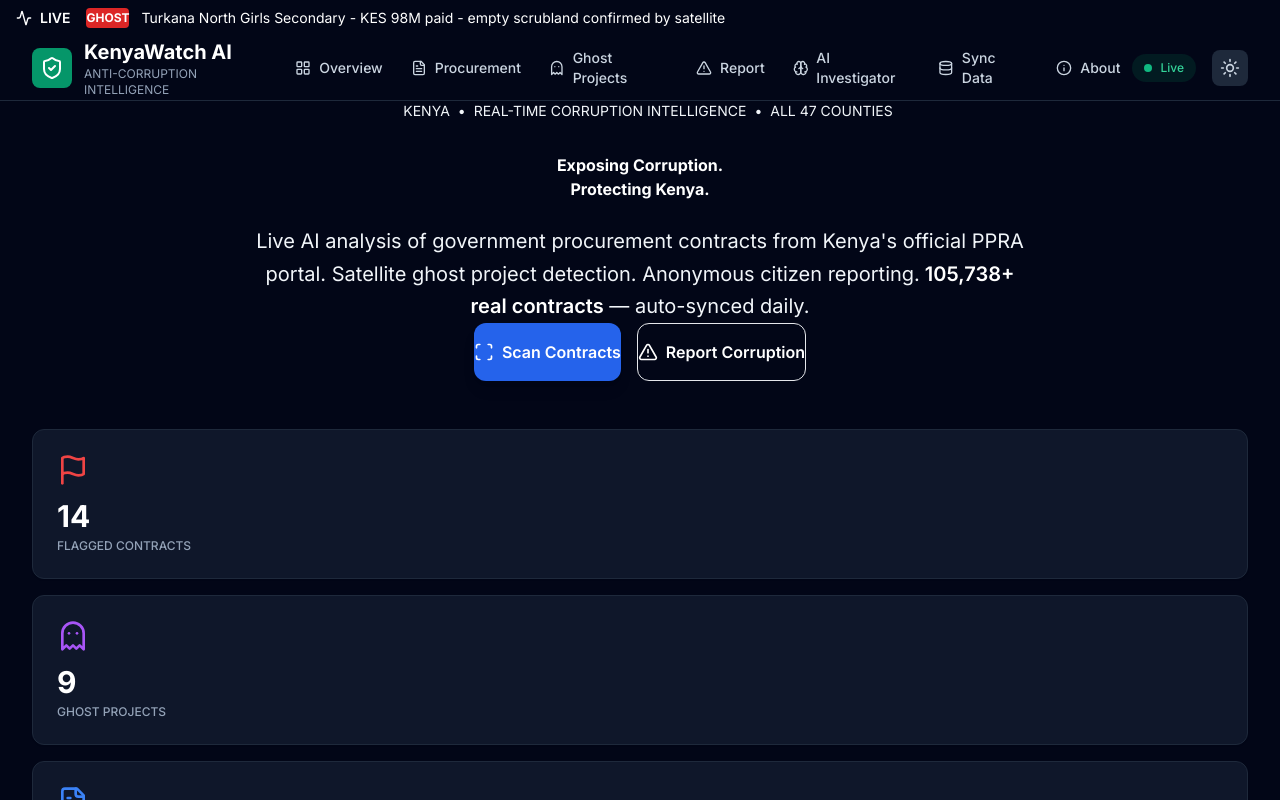
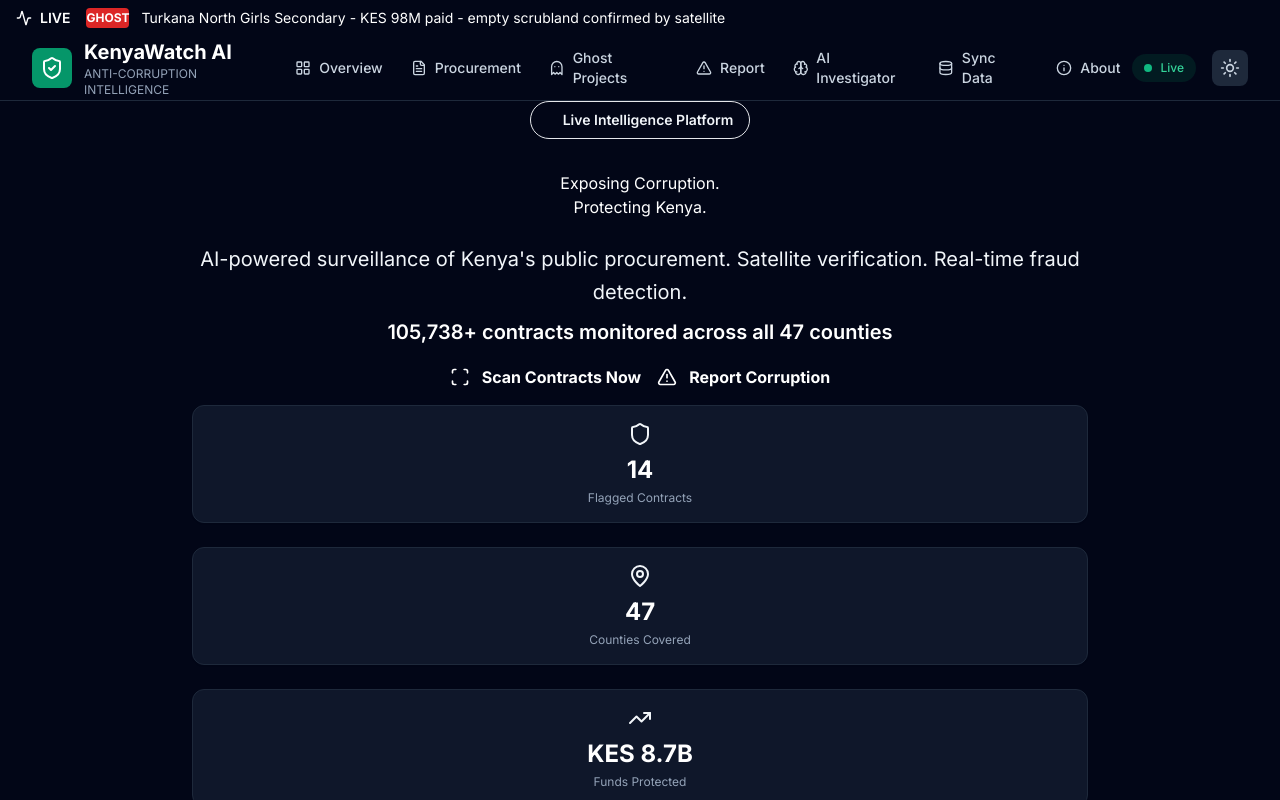
Before and after one commit to monicahmoh4-svg/Kenya-watch-final, a Next.js app in the folder frontend/: page / in a window 1280 px wide. Shown: the top 800 px of the page. Built offline with nearby package versions, Linux system fonts and the light colour scheme; no server answers.

Commit message:
Update HeroSection.tsx

```diff
--- a/frontend/components/HeroSection.tsx
+++ b/frontend/components/HeroSection.tsx
@@ -1,68 +1,111 @@
 'use client';
-import { Scan, AlertTriangle } from 'lucide-react';
+import { Scan, AlertTriangle, Shield, TrendingUp, Users, MapPin } from 'lucide-react';
 import Link from 'next/link';
 
 export function HeroSection() {
   return (
-    <section className="relative min-h-[600px] flex items-center justify-center overflow-hidden">
+    <section className="relative min-h-[700px] flex items-center justify-center overflow-hidden">
       {/* Background Image with Overlay */}
       <div
-        className="absolute inset-0 bg-cover bg-center bg-no-repeat"
+        className="absolute inset-0 bg-cover bg-center bg-no-repeat bg-fixed"
         style={{
-          backgroundImage: "url('https://images.unsplash.com/photo-1493246507139-91e8fad9978e?auto=format&fit=crop&w=2000')",
+          backgroundImage: "url('https://images.unsplash.com/photo-1493246507139-91e8fad9978e?auto=format&fit=crop&w=2400&q=90')",
         }}
       >
-        <div className="absolute inset-0 bg-gradient-to-b from-slate-900/80 via-slate-900/70 to-slate-900/90" />
+        <div className="absolute inset-0 bg-gradient-to-br from-slate-950/90 via-blue-950/85 to-slate-950/90" />
+        <div className="absolute inset-0 bg-[radial-gradient(ellipse_at_top_right,_var(--tw-gradient-stops))] from-blue-500/20 via-transparent to-transparent" />
+      </div>
+
+      {/* Animated Background Pattern */}
+      <div className="absolute inset-0 overflow-hidden">
+        <div className="absolute -top-40 -right-40 w-96 h-96 bg-blue-500/10 rounded-full blur-3xl animate-pulse" />
+        <div className="absolute -bottom-40 -left-40 w-96 h-96 bg-emerald-500/10 rounded-full blur-3xl animate-pulse delay-1000" />
       </div>
 
       {/* Content */}
       <div className="relative z-10 max-w-7xl mx-auto px-4 sm:px-6 lg:px-8 py-24 text-center">
-        {/* Breadcrumb */}
-        <div className="flex items-center justify-center gap-2 mb-8 text-sm text-slate-300">
-          <span className="flex items-center gap-2">
-            <div className="w-2 h-2 bg-blue-500 rounded-full" />
-            KENYA
-          </span>
-          <span>•</span>
-          <span>REAL-TIME CORRUPTION INTELLIGENCE</span>
-          <span>•</span>
-          <span>ALL 47 COUNTIES</span>
+        {/* Badge */}
+        <div className="inline-flex items-center gap-2 px-4 py-2 rounded-full bg-blue-500/20 border border-blue-400/30 backdrop-blur-sm mb-8 animate-fade-in">
+          <div className="w-2 h-2 bg-emerald-400 rounded-full animate-pulse" />
+          <span className="text-sm font-semibold text-blue-100">Live Intelligence Platform</span>
         </div>
 
         {/* Main Heading */}
-        <h1 className="text-5xl md:text-7xl font-bold text-white mb-6 leading-tight">
+        <h1 className="text-5xl md:text-7xl font-extrabold text-white mb-6 leading-tight tracking-tight">
           Exposing Corruption.<br />
-          <span className="text-blue-400">Protecting Kenya.</span>
+          <span className="text-transparent bg-clip-text bg-gradient-to-r from-blue-400 via-cyan-400 to-emerald-400 animate-gradient">
+            Protecting Kenya.
+          </span>
         </h1>
 
         {/* Description */}
-        <p className="text-xl text-slate-300 max-w-3xl mx-auto mb-10 leading-relaxed">
-          Live AI analysis of government procurement contracts from Kenya's official PPRA portal.
-          Satellite ghost project detection. Anonymous citizen reporting.
-          <span className="text-white font-semibold"> 105,738+ real contracts</span> — auto-synced daily.
+        <p className="text-xl md:text-2xl text-slate-300 max-w-4xl mx-auto mb-10 leading-relaxed font-light">
+          AI-powered surveillance of Kenya's public procurement.
+          Satellite verification. Real-time fraud detection.
+          <span className="text-white font-semibold block mt-2">
+            105,738+ contracts monitored across all 47 counties
+          </span>
         </p>
 
         {/* CTA Buttons */}
-        <div className="flex flex-col sm:flex-row gap-4 justify-center mb-12">
+        <div className="flex flex-col sm:flex-row gap-4 justify-center mb-16">
           <Link
             href="/scanner"
-            className="inline-flex items-center justify-center gap-2 px-8 py-4 bg-blue-600 hover:bg-blue-700 text-white font-semibold rounded-xl transition-all shadow-lg shadow-blue-600/30 hover:shadow-blue-600/50"
+            className="group inline-flex items-center justify-center gap-3 px-8 py-4 bg-gradient-to-r from-blue-600 to-blue-700 hover:from-blue-500 hover:to-blue-600 text-white font-bold rounded-xl transition-all shadow-2xl shadow-blue-600/30 hover:shadow-blue-600/50 hover:scale-105"
           >
-            <Scan className="w-5 h-5" />
-            Scan Contracts
+            <Scan className="w-5 h-5 group-hover:rotate-12 transition-transform" />
+            Scan Contracts Now
           </Link>
           <Link
             href="/report"
-            className="inline-flex items-center justify-center gap-2 px-8 py-4 bg-white/10 hover:bg-white/20 backdrop-blur-sm border border-white/30 text-white font-semibold rounded-xl transition-all"
+            className="group inline-flex items-center justify-center gap-3 px-8 py-4 bg-white/10 hover:bg-white/20 backdrop-blur-md border-2 border-white/30 text-white font-bold rounded-xl transition-all hover:scale-105"
           >
-            <AlertTriangle className="w-5 h-5" />
+            <AlertTriangle className="w-5 h-5 group-hover:rotate-12 transition-transform" />
             Report Corruption
           </Link>
         </div>
+
+        {/* Trust Indicators */}
+        <div className="grid grid-cols-2 md:grid-cols-4 gap-6 max-w-4xl mx-auto">
+          <TrustBadge
+            icon={<Shield className="w-6 h-6 text-emerald-400" />}
+            value="14"
+            label="Flagged Contracts"
+          />
+          <TrustBadge
+            icon={<MapPin className="w-6 h-6 text-blue-400" />}
+            value="47"
+            label="Counties Covered"
+          />
+          <TrustBadge
+            icon={<TrendingUp className="w-6 h-6 text-purple-400" />}
+            value="KES 8.7B"
+            label="Funds Protected"
+          />
+          <TrustBadge
+            icon={<Users className="w-6 h-6 text-cyan-400" />}
+            value="24/7"
+            label="AI Monitoring"
+          />
+        </div>
       </div>
 
-      {/* Bottom Gradient */}
-      <div className="absolute bottom-0 left-0 right-0 h-32 bg-gradient-to-t from-slate-50 dark:from-slate-950 to-transparent" />
+      {/* Scroll Indicator */}
+      <div className="absolute bottom-8 left-1/2 -translate-x-1/2 animate-bounce">
+        <div className="w-6 h-10 border-2 border-white/30 rounded-full flex justify-center pt-2">
+          <div className="w-1 h-3 bg-white/60 rounded-full" />
+        </div>
+      </div>
     </section>
   );
 }
+
+function TrustBadge({ icon, value, label }: { icon: React.ReactNode; value: string; label: string }) {
+  return (
+    <div className="glass-card p-4 rounded-xl backdrop-blur-sm bg-white/5 border-white/10">
+      <div className="flex justify-center mb-2">{icon}</div>
+      <div className="text-2xl font-bold text-white mb-1">{value}</div>
+      <div className="text-xs text-slate-400 uppercase tracking-wider">{label}</div>
+    </div>
+  );
+}
```
